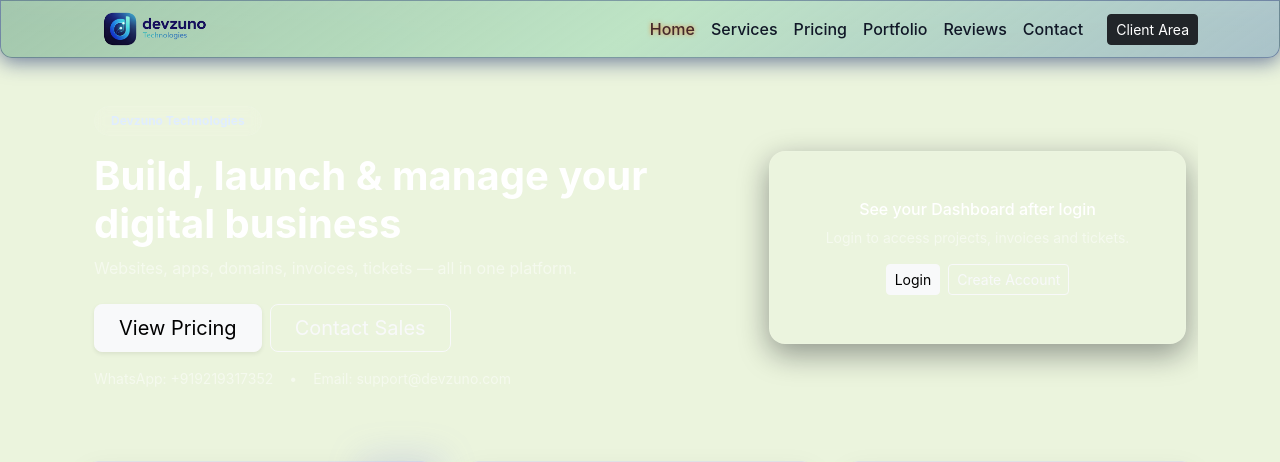
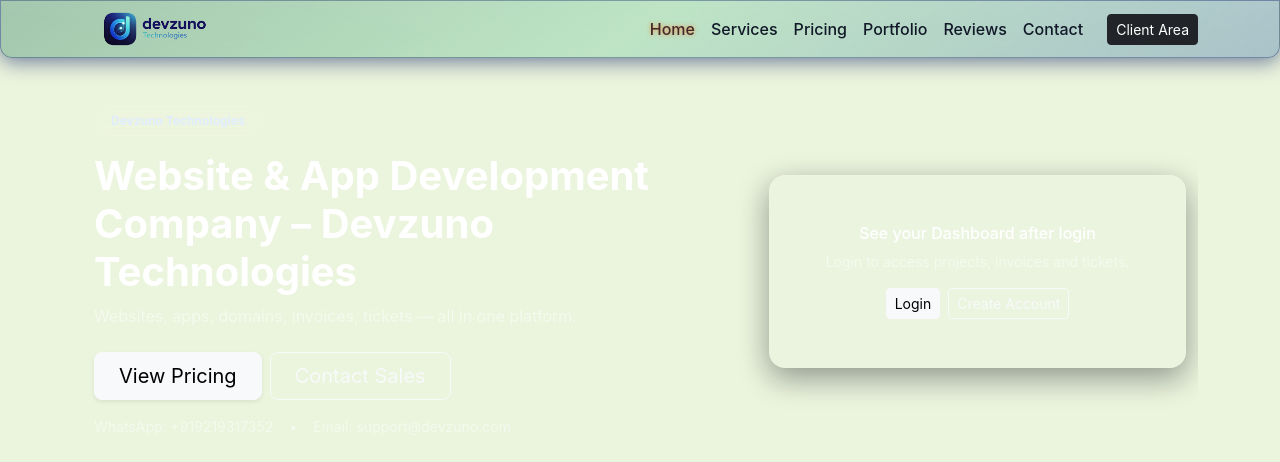
Before and after one commit to Anish1990as/devzuno-8-jan-26, a Django app: page / in a window 1280 px wide. Shown: the top 462 px of the page. Run offline with Django 5.2, Linux system fonts and the light colour scheme; data comes from the database, SQL or seed files in the repository; parts of the project's set-up code (start-up, migrations or seed data) failed here and were passed over.

Commit message:
Update templates

```diff
--- a/templates/base.html
+++ b/templates/base.html
@@ -11,18 +11,32 @@
     {% endblock %}
   </title>
 
-  <meta name="description" content="{% block meta_description %}Devzuno Technologies – Website, App Development, SEO and Digital Solutions in India.{% endblock %}">
+  <meta name="description" content="{% block meta_description %}
+  Devzuno Technologies | Website, App Development, SEO and Digital Solutions in India.
+  {% endblock %}">
+
+  <link rel="canonical" href="{{ request.build_absolute_uri }}">
+
+  <meta property="og:title" content="{{ SITE.company_name|default:'Devzuno Technologies' }}">
+  <meta property="og:image" content="https://devzuno.com/static/images/devzuno1.png">
+  <meta property="og:url" content="{{ request.build_absolute_uri }}">
+
 
   <script type="application/ld+json">
     {
       "@context": "https://schema.org",
-      "@type": "WebSite",
+      "@type": "Organization",
       "name": "Devzuno Technologies",
-      "alternateName": "Devzuno",
       "url": "https://devzuno.com/",
-      "logo": "https://devzuno.com/static/images/devzuno1.png"
+      "logo": "https://devzuno.com/static/images/devzuno1.png",
+      "aggregateRating": {
+        "@type": "AggregateRating",
+        "ratingValue": "4.8",
+        "reviewCount": "27"
+      }
     }
   </script>
+
 
 
   <!-- BOOTSTRAP CSS -->
--- a/templates/core/about.html
+++ b/templates/core/about.html
@@ -1,13 +1,12 @@
 {% extends 'base.html' %}
 {% load static %}
 
-
 {% block title %}
-About Devzuno Technologies | Global IT & Digital Solutions Company
+About Devzuno Technologies | Our Company, Mission & Team
 {% endblock %}
 
 {% block meta_description %}
-Devzuno Technologies is a global IT company providing websites, mobile apps and digital marketing services worldwide.
+Learn about Devzuno Technologies, our mission, expert team and how we help businesses grow with modern web, app and digital solutions.
 {% endblock %}
 
 
--- a/templates/core/contact.html
+++ b/templates/core/contact.html
@@ -1,12 +1,14 @@
 {% extends 'base.html' %}
 
+
 {% block title %}
-Contact Devzuno Technologies – Website, App & Digital Services
+Contact Devzuno Technologies | Get Free Consultation
 {% endblock %}
 
 {% block meta_description %}
-Contact Devzuno Technologies for website development, mobile apps, SEO and digital advertisement services in India.
+Contact Devzuno Technologies to discuss your website, mobile app or digital marketing project and get a free consultation today.
 {% endblock %}
+
 
 
 {% block content %}
--- a/templates/core/home.html
+++ b/templates/core/home.html
@@ -1,7 +1,6 @@
 {% extends 'base.html' %}
 {% load static %}
 
-{# ================= SEO BLOCKS (NEW – ADDED) ================= #}
 {% block title %}
 Devzuno Technologies – Website, App Development, Digital Advertisement & IT Solutions Company
 {% endblock %}
@@ -9,8 +8,6 @@ Devzuno Technologies – Website, App Development, Digital Advertisement & IT So
 {% block meta_description %}
 Devzuno Technologies provides professional website development, mobile app development, SEO and digital advertisement services for startups and businesses worldwide. Scalable, secure and high-performance digital solutions.
 {% endblock %}
-
-{# ============================================================ #}
 
 {% block content %}
 
@@ -25,7 +22,10 @@ Devzuno Technologies provides professional website development, mobile app devel
       <!-- LEFT CONTENT -->
       <div class="col-lg-7">
         <span class="badge dvz-badge-glass px-3 py-2 mb-3 rounded-pill">Devzuno Technologies</span>
-        <h1 class="display-6 fw-bold text-white lh-tight">{{ SITE.hero_title }}</h1>
+        <h1 class="display-6 fw-bold text-white lh-tight">
+          Website & App Development Company – Devzuno Technologies
+        </h1>
+
         <p class="text-white-50 mt-2">{{ SITE.hero_subtitle }}</p>
 
         <div class="d-flex flex-wrap gap-2 mt-4">
@@ -441,19 +441,19 @@ Devzuno Technologies provides professional website development, mobile app devel
 
         <ul class="text-muted mt-3 dvz-why-list">
           <li>
-            <img src="{% static 'images/why-1.png' %}" class="dvz-why-icon" alt="">
+            <img src="{% static 'images/why-1.png' %}" class="dvz-why-icon" alt="Fast delivery and professional web design services">
             Fast delivery & professional design
           </li>
           <li>
-            <img src="{% static 'images/why-2.png' %}" class="dvz-why-icon" alt="">
+            <img src="{% static 'images/why-2.png' %}" class="dvz-why-icon" alt="Mobile friendly and SEO optimized websites">
             Mobile-friendly & SEO optimized
           </li>
           <li>
-            <img src="{% static 'images/why-3.png' %}" class="dvz-why-icon" alt="">
+            <img src="{% static 'images/why-3.png' %}" class="dvz-why-icon" alt="Secure and scalable website development">
             Secure coding & scalable architecture
           </li>
           <li>
-            <img src="{% static 'images/why-4.png' %}" class="dvz-why-icon" alt="">
+            <img src="{% static 'images/why-4.png' %}" class="dvz-why-icon" alt="Lifetime support for websites and mobile apps">
             Lifetime support & quick response
           </li>
         </ul>
@@ -477,25 +477,25 @@ Devzuno Technologies provides professional website development, mobile app devel
     <div class="row g-4 text-center">
       <div class="col-md-3">
         <strong>1.</strong>
-        <img src="{% static 'images/step-1.png' %}" class="dvz-step-icon" alt="">
+        <img src="{% static 'images/step-1.png' %}" class="dvz-step-icon" alt="Requirement discussion for website and app development">
         <p>Requirement Discussion</p>
       </div>
 
       <div class="col-md-3">
         <strong>2.</strong>
-        <img src="{% static 'images/step-2.png' %}" class="dvz-step-icon" alt="">
+        <img src="{% static 'images/step-2.png' %}" class="dvz-step-icon" alt="UI and design planning for digital projects">
         <p>Design & UI Planning</p>
       </div>
 
       <div class="col-md-3">
         <strong>3.</strong>
-        <img src="{% static 'images/step-3.png' %}" class="dvz-step-icon" alt="">
+        <img src="{% static 'images/step-3.png' %}" class="dvz-step-icon" alt="Website and mobile app development and testing">
         <p>Development & Testing</p>
       </div>
 
       <div class="col-md-3">
         <strong>4.</strong>
-        <img src="{% static 'images/step-4.png' %}" class="dvz-step-icon" alt="">
+        <img src="{% static 'images/step-4.png' %}" class="dvz-step-icon" alt="Project delivery and technical support">
         <p>Delivery & Support</p>
       </div>
     </div>
@@ -511,7 +511,8 @@ Devzuno Technologies provides professional website development, mobile app devel
     <div class="row g-4">
       <div class="col-md-4">
         <div class="dvz-feature p-3 text-center h-100 overflow-hidden">
-          <img src="{% static 'images/work-1.png' %}" class="dvz-work-img" alt="">
+          <img src="{% static 'images/work-1.png' %}" class="dvz-work-img"
+               alt="Business website design and development project by Devzuno Technologies">
           <h6>Business Website</h6>
           <p class="small text-muted">
             Clean, modern and fast-loading business website with premium UI design, mobile responsive layout,
@@ -523,7 +524,8 @@ Devzuno Technologies provides professional website development, mobile app devel
 
       <div class="col-md-4">
         <div class="dvz-feature p-3 text-center h-100 overflow-hidden">
-          <img src="{% static 'images/work-2.png' %}" class="dvz-work-img" alt="">
+          <img src="{% static 'images/work-2.png' %}" class="dvz-work-img"
+               alt="E commerce website development project with online payment system">
           <h6>E-Commerce Store</h6>
           <p class="small text-muted">
             Professional online store with smooth product management, secure payment integration and
@@ -535,7 +537,8 @@ Devzuno Technologies provides professional website development, mobile app devel
 
       <div class="col-md-4">
         <div class="dvz-feature p-3 text-center h-100 overflow-hidden">
-          <img src="{% static 'images/work-3.png' %}" class="dvz-work-img" alt="">
+          <img src="{% static 'images/work-3.png' %}" class="dvz-work-img"
+               alt="Mobile application development project for Android and iOS platforms">
           <h6>Mobile Application</h6>
           <p class="small text-muted">
             Feature-rich Android & iOS application with clean UI, smooth performance and secure login system.
--- a/templates/core/portfolio.html
+++ b/templates/core/portfolio.html
@@ -1,11 +1,11 @@
 {% extends 'base.html' %}
 
 {% block title %}
-Portfolio – Our Website & App Projects | Devzuno Technologies
+Our Portfolio | Website & App Projects by Devzuno Technologies
 {% endblock %}
 
 {% block meta_description %}
-Explore website and mobile app development projects delivered by Devzuno Technologies.
+View real client projects and portfolio of websites and mobile applications developed by Devzuno Technologies for different industries.
 {% endblock %}
 
 
--- a/templates/core/pricing.html
+++ b/templates/core/pricing.html
@@ -1,12 +1,13 @@
 {% extends 'base.html' %}
 
 {% block title %}
-Pricing – Website & App Development Plans | Devzuno Technologies
+Pricing Plans | Website & App Development Cost – Devzuno Technologies
 {% endblock %}
 
 {% block meta_description %}
-Check affordable website development, app development and digital marketing pricing plans by Devzuno Technologies.
+Check affordable pricing plans for website development, mobile app development and digital marketing services by Devzuno Technologies.
 {% endblock %}
+
 
 {% block content %}
 
--- a/templates/core/services.html
+++ b/templates/core/services.html
@@ -2,11 +2,11 @@
 {% load static %}
 
 {% block title %}
-Our Services – Website, App Development & Digital Marketing | Devzuno Technologies
+Our Services | Website, App Development & SEO Services – Devzuno
 {% endblock %}
 
 {% block meta_description %}
-Explore Devzuno Technologies services including website development, mobile app development, SEO, digital marketing and AI automation solutions for startups and businesses worldwide.
+Explore Devzuno Technologies services including website development, mobile app development, SEO, digital marketing and business automation solutions.
 {% endblock %}
 
 {% block content %}
```
Also changed, not shown: templates/core/blog.html (+7 -0 lines), templates/core/order.html (+8 -0 lines), templates/core/privacy_policy.html (+9 -0 lines), templates/core/review_form.html (+9 -0 lines), templates/core/reviews.html (+9 -0 lines), templates/projects/overview.html (+9 -0 lines).
